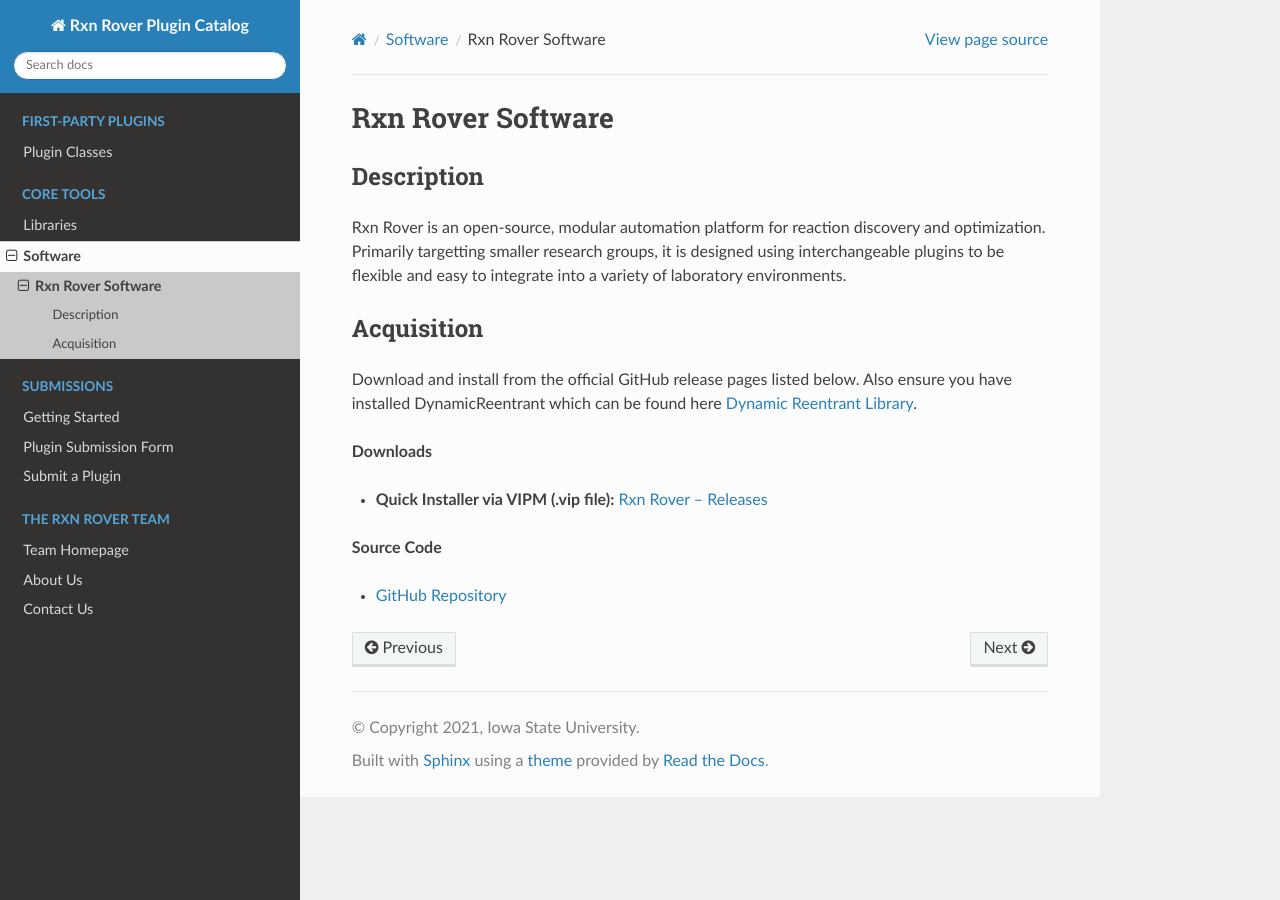
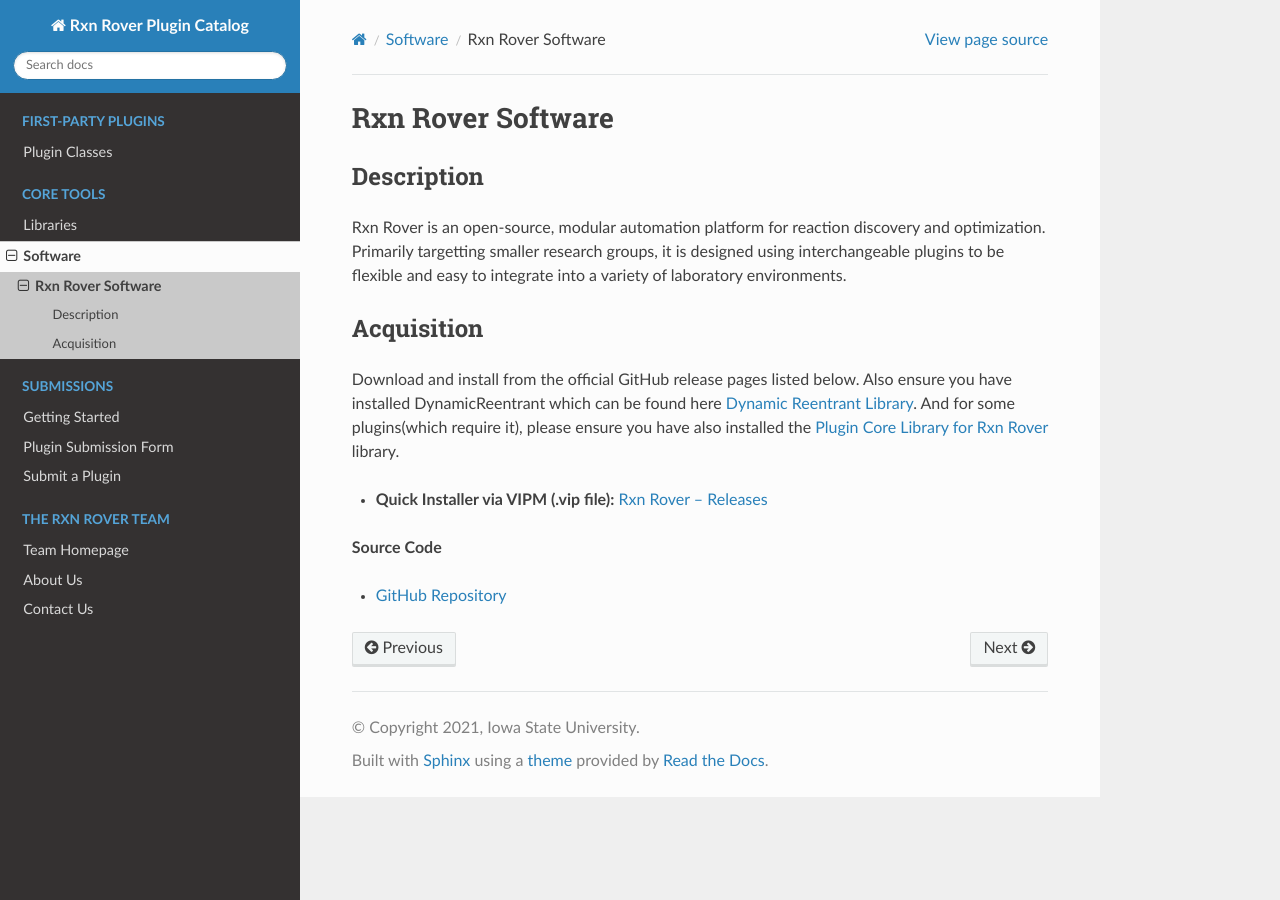
Before and after one commit to RxnRover/PluginCatalog, a Sphinx documentation site: the page built from source/core_tools/software/rxn_rover.rst, in a window 1280 px wide. Built offline with Sphinx 7.4.7 and the Read the Docs theme 3.1.0, drawn with Linux system fonts in a browser that asks for light colours; pages that are not in the unit, such as notebooks, are missing from menus.

Commit message:
Include PluginCore as a recommended install

```diff
--- a/source/core_tools/software/rxn_rover.rst
+++ b/source/core_tools/software/rxn_rover.rst
@@ -13,8 +13,7 @@
 -----------
 
 Download and install from the official GitHub release pages listed below. Also ensure you have installed DynamicReentrant which can be found here :ref:`dynamic-reentrant`.
-
-**Downloads**
+And for some plugins(which require it), please ensure you have also installed the :ref:`plugin_core` library.
 
 - **Quick Installer via VIPM (.vip file):**
   `Rxn Rover – Releases <https://github.com/RxnRover/RxnRover/releases>`_
```
